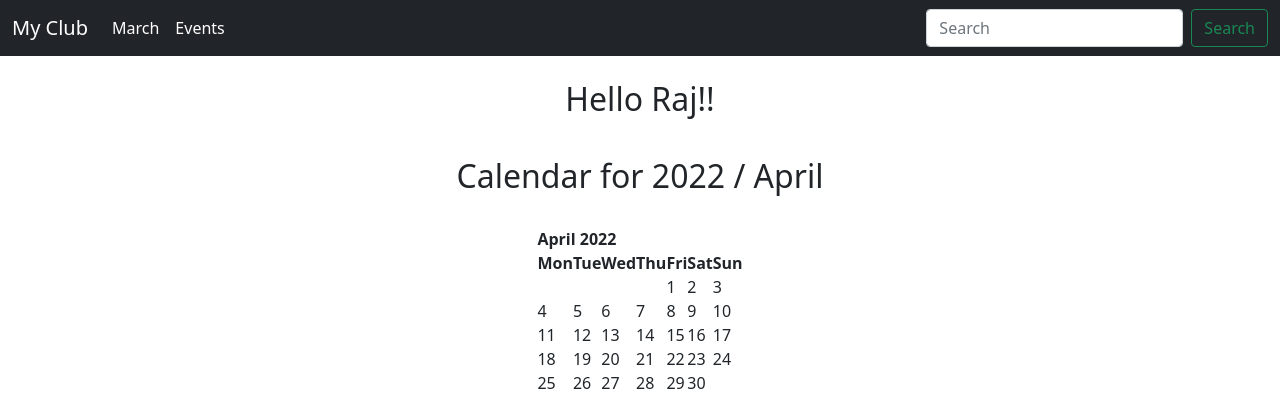
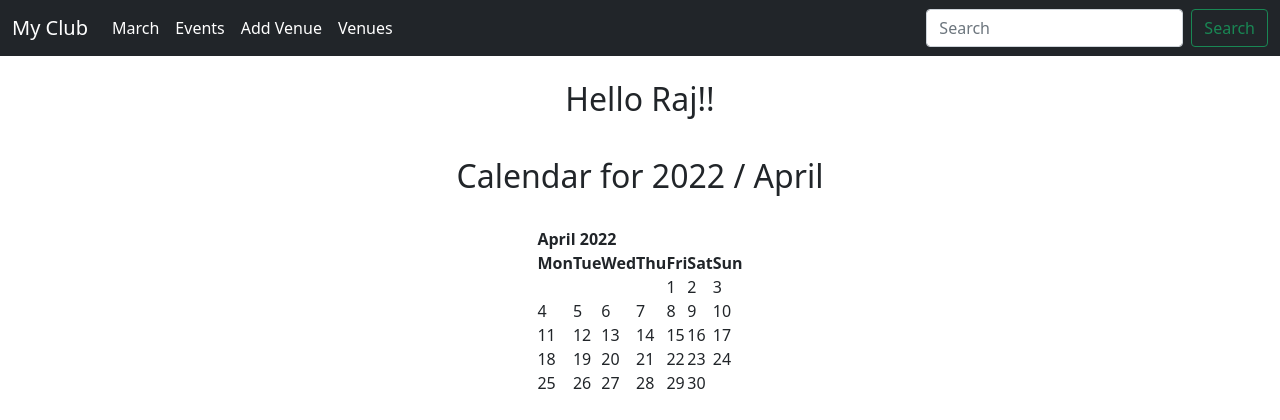
Before and after one commit to Himanshu-shrma/Event-Handler, a Django app: page / in a window 1280 px wide. Shown: the top 420 px of the page. Run offline with Django 4.2, Linux system fonts and the light colour scheme.

Commit message:
Venue Lister Added

```diff
--- a/myclub_website/events/models.py
+++ b/myclub_website/events/models.py
@@ -5,6 +5,9 @@ from unicodedata import name
 import webbrowser
 from django.db import models
 from django.contrib.auth.models import User
+
+
+
 class Venue(models.Model):
     name=models.CharField('Venue Name ',max_length=120)
     address=models.CharField('Venue Address ',max_length=120)
--- a/myclub_website/events/templates/events/navbar.html
+++ b/myclub_website/events/templates/events/navbar.html
@@ -13,6 +13,12 @@
                 <li class="nav-item">
                     <a class="nav-link active" aria-current="page" href="{%url 'list-events'%}">Events</a>
                 </li>
+                <li class="nav-item">
+                    <a class="nav-link active" aria-current="page" href="{%url 'add-venue' %}">Add Venue</a>
+                </li>
+                <li class="nav-item">
+                    <a class="nav-link active" aria-current="page" href="{%url 'venues-list' %}">Venues</a>
+                </li>
             </ul>
             <form class="d-flex">
                 <input class="form-control me-2" type="search" placeholder="Search" aria-label="Search">
--- a/myclub_website/events/urls.py
+++ b/myclub_website/events/urls.py
@@ -4,5 +4,7 @@ urlpatterns = [
     path('',views.home,name='home'),
     path('<int:year>/<str:month>/',views.home,name='home'),
     path('events',views.all_events,name='list-events'),
-
+    path('add_venue',views.add_venue,name='add-venue'),
+    path('list_venues',views.list_venues,name='venues-list'),
+    path('show_venue/<venue_id>',views.show_venue,name='show-venue'),
 ]
--- a/myclub_website/events/views.py
+++ b/myclub_website/events/views.py
@@ -1,9 +1,10 @@
 from django.shortcuts import render
 import calendar
 from calendar import HTMLCalendar
+from django.http import HttpResponseRedirect
 from datetime import datetime
-from .models import Event
-
+from .models import Event, Venue
+from .forms import VenueForm
 
 
 
@@ -28,3 +29,28 @@ def all_events(request):
     return render(request,'events/event_list.html',{
         'event_list':event_list
     })
+
+def add_venue(request):
+    submitted=False
+    if request.method=="POST":
+        form=VenueForm(request.POST)
+        if form.is_valid():
+            form.save()
+            return HttpResponseRedirect("/add_venue?submitted=True")
+    else:
+        form=VenueForm
+        if 'submitted' in request.GET:
+            submitted=True
+    return render(request,'events/add_venue.html',{'form':form,'submitted':submitted})
+
+def list_venues(request):
+    venue_list= Venue.objects.all()
+    return render(request,'events/venue.html',{
+        'venues_list':venue_list
+    })
+
+def show_venue(request,venue_id):
+    venue=Venue.objects.get(pk=venue_id)
+    return render(request,'events/show_venue.html',{
+        'venue':venue,
+    })
```
Also changed, not shown: myclub_website/events/forms.py (added, +25 -0 lines), myclub_website/events/templates/events/add_venue.html (added, +20 -0 lines), myclub_website/events/templates/events/show_venue.html (added, +23 -0 lines), myclub_website/events/templates/events/venue.html (added, +15 -0 lines), myclub_website/db.sqlite3.
